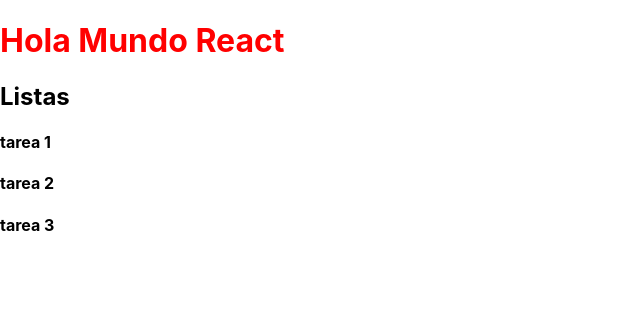
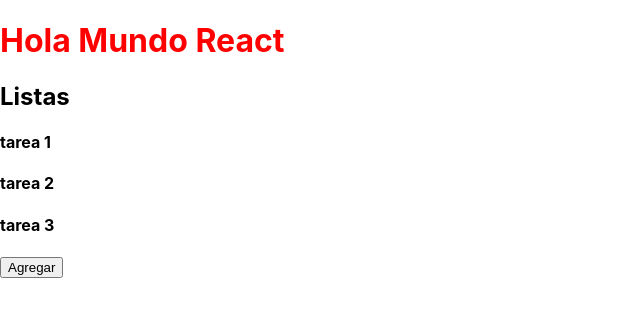
Before and after one commit to MiguelDominguezSanchez/react-desde-cero-projecto-1, a React (Create React App) app: page / in a window 1280 px wide. Shown: the top 316 px of the page, without its empty margins (0-640 px from the left). Built offline with nearby package versions, Linux system fonts and the light colour scheme.

Commit message:
29. Operador de propagación

```diff
--- a/src/components/Listas.jsx
+++ b/src/components/Listas.jsx
@@ -9,12 +9,18 @@
 
 	const [lista, setLista] = useState(estadoInicial);
 
+	const agregarElemento = () => {
+		console.log('click');
+		setLista([...lista, { id: 4, texto: 'tarea 4' }]);
+	};
+
 	return (
 		<div>
 			<h2>Listas</h2>
 			{lista.map((item, index) => (
-				<h4 key={item.id}>{item.texto}</h4>
+				<h4 key={index}>{item.texto}</h4>
 			))}
+			<button onClick={() => agregarElemento()}>Agregar</button>
 		</div>
 	);
 };
```
Also changed, not shown: 1 other file (tests, documents, lock files or other folders).
